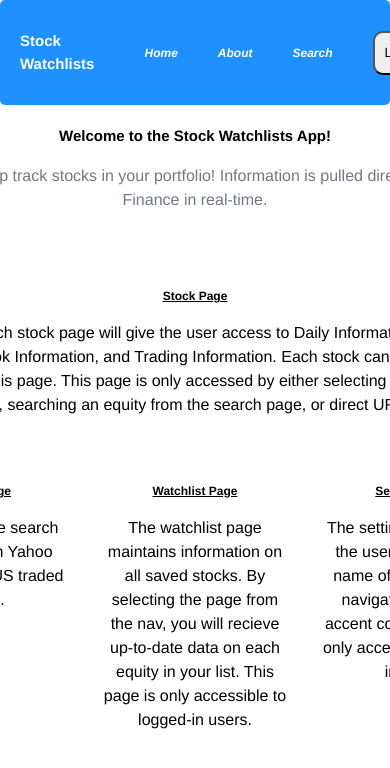
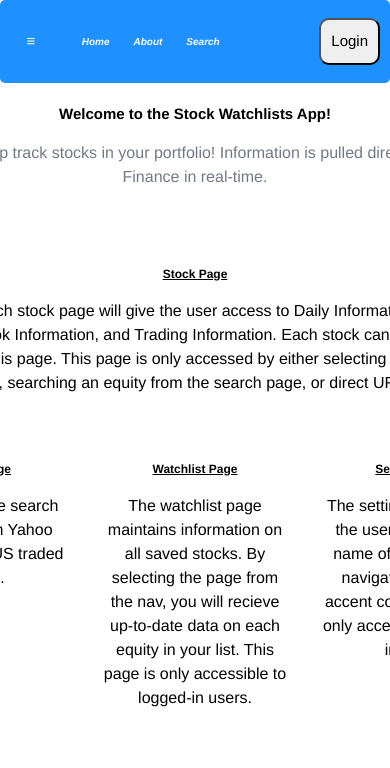
Before and after one commit to JLB2137/investment-watchlists, a React (Create React App) app: page /about in a window 390 px wide. Shown: the top 768 px of the page. Built offline with nearby package versions, Linux system fonts and the light colour scheme; no server answers.

Commit message:
made adjustments for CSS in mobile

```diff
--- a/package.json
+++ b/package.json
@@ -9,6 +9,7 @@
     "firebase": "^8.10.0",
     "react": "^17.0.2",
     "react-dom": "^17.0.2",
+    "react-responsive": "^9.0.0-beta.6",
     "react-router-dom": "^5.3.0",
     "react-scripts": "5.0.0",
     "web-vitals": "^2.1.3"
@@ -19,7 +20,6 @@
     "test": "react-scripts test",
     "eject": "react-scripts eject"
   },
-
   "browserslist": {
     "production": [
       ">0.2%",
--- a/src/components/Nav.js
+++ b/src/components/Nav.js
@@ -1,9 +1,24 @@
+import { useMediaQuery } from 'react-responsive';
+import {useState} from 'react'
 import {Link} from 'react-router-dom'
 import {login, logout} from '../services/firebase'
 import '../views/Nav.css'
 
 const Nav = (props) => {
 
+    const [navPopChange, setNavPopChange] = useState(false)
+
+    const isMobile = useMediaQuery({ query: `(max-width: 700px)` });
+
+    const navPop = () => {
+        if (navPopChange === true && isMobile === true) {
+            setNavPopChange(false)
+            console.log("isMobile",isMobile)
+        } else if (navPopChange === false && isMobile === true) {
+            setNavPopChange(true)
+            console.log("isMobile",isMobile)
+        }
+    }
 
     const login2 = async () => {
         await login()
@@ -37,10 +52,11 @@ const Nav = (props) => {
                 "White"
             }}>
             <div className='header'>
-                <h1>Stock Watchlists</h1>
+                <h1 id="appName">Stock Watchlists</h1>
+                <h1 id="hamburger" onClick={navPop}>≡</h1>
             </div>
                 {props.user ?
-                <div className='links'>
+                <div className='links' style={{display: isMobile ? navPopChange ? "none": "flex" : "flex"}}>
                     <Link to='/' style={{color: props.accentColor}}>
                         <h3>Home</h3>
                     </Link>
@@ -77,7 +93,7 @@ const Nav = (props) => {
 
             {
                 props.user ?
-                <div className="user">
+                <div className="user" style={{display: isMobile ? navPopChange ? "flex": "none" : "flex"}}>
                     <p id="displayName">{props.user.displayName}</p>
                     <img src={props.user.photoURL} alt="Account Image" />
                     <Link to="/">
--- a/src/views/Nav.css
+++ b/src/views/Nav.css
@@ -8,6 +8,10 @@
 .header {
     justify-content: flex-start;
     width: 33%;
+}
+
+#hamburger {
+    display: none;
 }
 
 .links {
@@ -46,3 +50,44 @@
 #displayName {
     text-align: center;
 }
+
+
+@media screen and (max-width: 700px) {
+
+    .Nav * {
+        font-size: 15px;
+    }
+
+    #hamburger {
+        justify-content: center;
+
+    }
+
+    #appName {
+        display: none;
+    }
+
+    #hamburger {
+        display: flex;
+    }
+
+    .user img {
+        width: 30%;
+    }
+
+    .user {
+        display: flex;
+        align-items: center;
+        justify-content: flex-end;
+        margin: 0;
+        width: 100%;
+    }
+
+    .links * {
+        font-size: 10px;
+        padding: 5px;
+        margin-right: 2px;
+    }
+
+
+}
```
Also changed, not shown: 1 other file (tests, documents, lock files or other folders).
